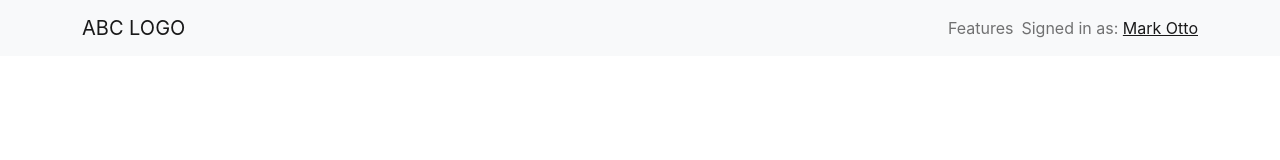
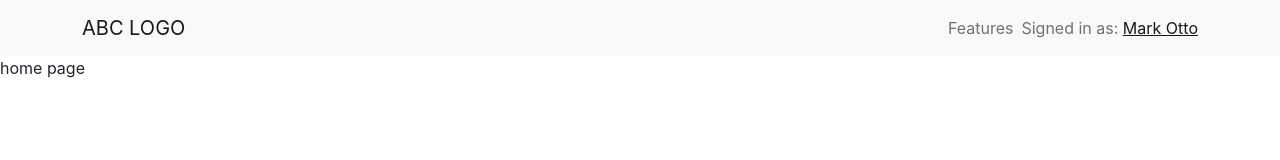
Before and after one commit to Luna123j/palette_finder, a React (Create React App) app in the folder client/: page / in a window 1280 px wide. Shown: the top 160 px of the page. Built offline with nearby package versions, Linux system fonts and the light colour scheme; the HTML template or start-up script is replaced by a standard one.

Commit message:
add home page

```diff
--- a/client/package.json
+++ b/client/package.json
@@ -12,6 +12,7 @@
     "bootstrap": "^5.2.3",
     "react": "^18.2.0",
     "react-bootstrap": "^2.7.0",
+    "react-cookie": "^4.1.1",
     "react-dom": "^18.2.0",
     "react-scripts": "5.0.1",
     "redux": "^4.2.0",
--- a/client/src/App.js
+++ b/client/src/App.js
@@ -3,15 +3,16 @@ import NavBar from './Component/Navbar';
 import { BrowserRouter, Routes, Route } from "react-router-dom";
 import Login from './Component/Login';
 import Signup from './Component/Signup';
-import axios from 'axios';
+import Home from './Component/Home';
 
 function App() {
   return (
     <BrowserRouter>
-    <NavBar />
-        <Routes>
-          <Route path="/login" element={<Login />}/>
-          <Route path="/users" element={<Signup />}/>
+      <NavBar />
+      <Routes>
+        <Route path="/" element={<Home />} />
+        <Route path="/login" element={<Login />} />
+        <Route path="/users" element={<Signup />} />
       </Routes>
     </BrowserRouter>
   );
--- /dev/null
+++ b/client/src/Component/Home.jsx
@@ -0,0 +1,10 @@
+import React from "react";
+
+export default function Home (){
+
+  return (
+    <section>
+      home page
+    </section>
+  )
+}
--- a/client/src/Component/Login.jsx
+++ b/client/src/Component/Login.jsx
@@ -1,6 +1,8 @@
 import React from "react"
 import axios from 'axios'
+import {useNavigate} from "react-router-dom";
 export default function Login() {
+  const navigate = useNavigate()
 
   const loginHandler = (e) => {
     e.preventDefault();
@@ -10,7 +12,12 @@ export default function Login() {
     }
 
     axios.post("/login", data,{credentials: 'include' }).then((res) => {
-      console.log(res.data)
+      console.log(res)
+      if(res.data.message === "success"){
+        navigate('/')
+      }else{
+        navigate('/users') //depends on error message
+      }
     }).catch(err => console.log(err));
   }
 
--- a/client/src/Component/Navbar.jsx
+++ b/client/src/Component/Navbar.jsx
@@ -3,6 +3,7 @@ import Nav from 'react-bootstrap/Nav';
 import Navbar from 'react-bootstrap/Navbar';
 
 function NavBar() {
+
   return (
     <Navbar bg="light" expand="lg">
       <Container>
```
Also changed, not shown: 1 other file (tests, documents, lock files or other folders).
